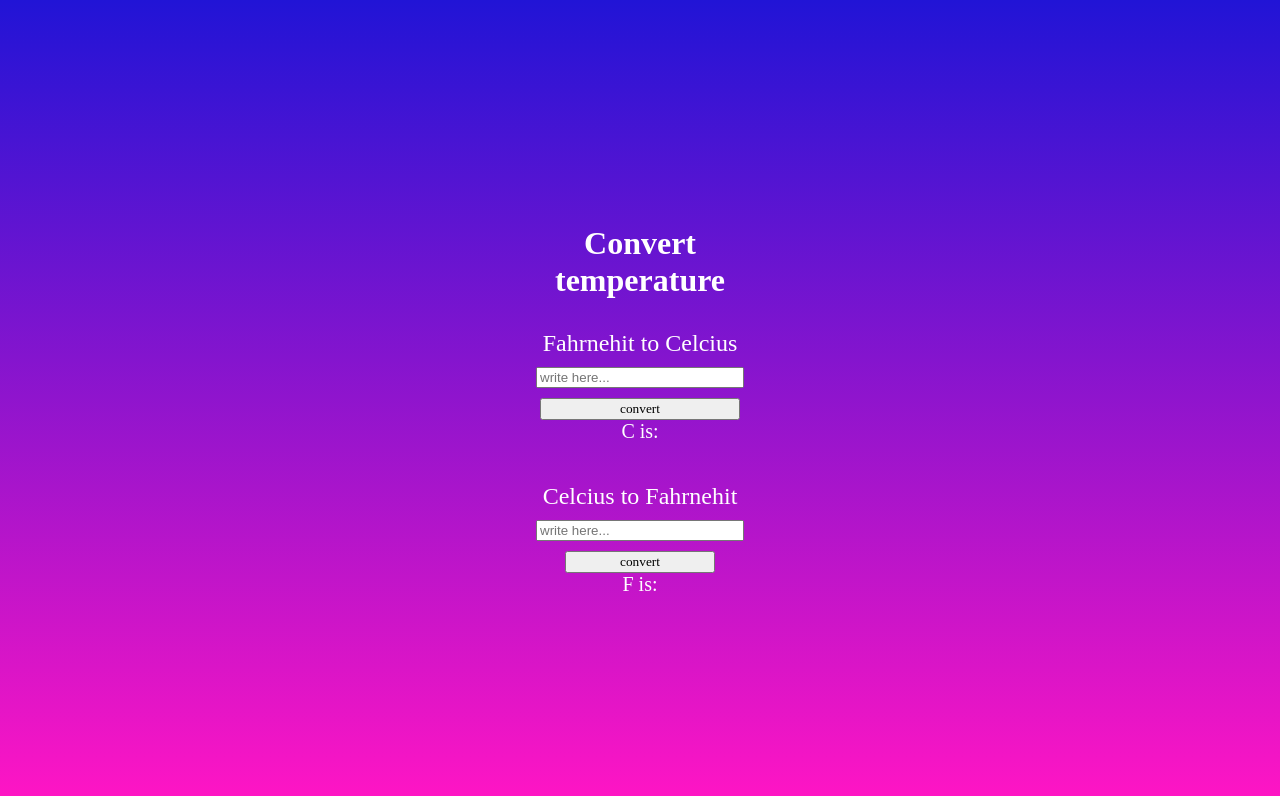
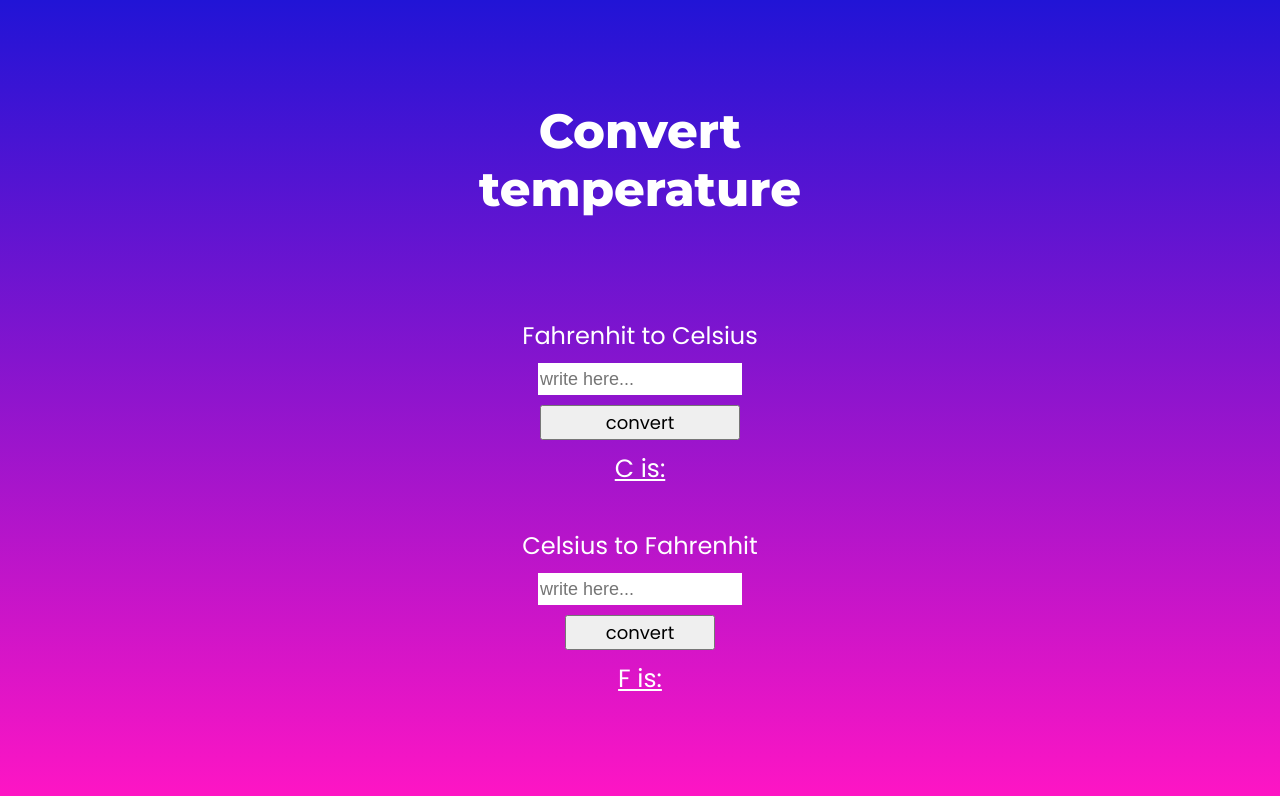
Before and after one commit to lDev28/celsius-fahrenheit, a plain HTML site: page index.html in a window 1280 px wide. Drawn offline with Linux system fonts and the light colour scheme; a web font is replaced by a local one.

Commit message:
correct files

```diff
--- a/index.html
+++ b/index.html
@@ -6,6 +6,10 @@
 	<meta http-equiv="X-UA-Compatible" content="IE=edge">
 	<meta name="viewport" content="width=device-width, initial-scale=1.0">
 	<link rel="stylesheet" href="style.css">
+	<link rel="preconnect" href="https://fonts.googleapis.com">
+	<link rel="preconnect" href="https://fonts.gstatic.com" crossorigin>
+	<link href="https://fonts.googleapis.com/css2?family=Montserrat:wght@800&family=Poppins&family=Roboto&display=swap"
+		rel="stylesheet">
 	<title>JavaScript</title>
 </head>
 
@@ -14,7 +18,7 @@
 
 		<h1 class="head">Convert <br> temperature</h1>
 
-		<h2 class="title">Fahrnehit to Celcius</h2>
+		<h2 class="title">Fahrenhit to Celsius</h2>
 		<div class="elems">
 			<input class="input" type="number" value="" placeholder="write here...">
 			<button class="show-result show-result-f">convert</button>
@@ -23,7 +27,7 @@
 		<p class="result">C is:</p>
 
 
-		<h2 class="title second-title">Celcius to Fahrnehit</h2>
+		<h2 class="title second-title">Celsius to Fahrenhit</h2>
 		<div class="elems">
 			<input class="input input-c" type="number" value="" placeholder="write here...">
 			<button class="show-result show-result-c">convert</button>
--- a/main.js
+++ b/main.js
@@ -9,7 +9,9 @@ function frg() {
 
 	let frgResult = (5 / 9) * (frginput - 32);
 
-	result.innerHTML = "C is: " + frgResult.toFixed(2);
+	var mainResult = frgResult.toFixed(2);
+
+	result.innerHTML = "C is: " + mainResult;
 };
 
 
@@ -25,5 +27,7 @@ function celcius() {
 
 	let cresult = (cinput * 1.8) + 32;
 
-	resultC.innerHTML = "F is:" + cresult.toFixed(2);
+	var mainResultC = cresult.toFixed(2);
+
+	resultC.innerHTML = "F is: " + mainResultC;
 };
--- a/style.css
+++ b/style.css
@@ -1,13 +1,3 @@
-@font-face {
-  font-family: Montserrat;
-  src: url(../c-f/font/Montserrat-Bold.ttf);
-}
-
-@font-face {
-  font-family: Poppins;
-  src: url(../c-f/font/Poppins-Regular.ttf);
-}
-
 html,
 body {
   margin: 0px 0px 0px 0px;
@@ -29,13 +19,15 @@ body {
 .head {
   color: #fff;
   text-align: center;
-  font-family: Montserrat;
+  font-family: 'Montserrat', sans-serif;
+  font-size: 48px;
+  margin: 0px 0px 90px 0px;
 }
 
 .title {
   font-weight: 400;
   color: #fff;
-  font-family: Poppins;
+  font-family: 'Poppins', sans-serif;
   margin: 10px 0px;
 }
 
@@ -52,6 +44,10 @@ body {
 }
 
 .input {
+  background-color: #fff;
+  border: none;
+  height: 30px;
+  font-size: 18px;
   width: 100%;
 }
 
@@ -85,9 +81,11 @@ body {
 
 .show-result {
   font-weight: 400;
-  font-family: Poppins;
+  font-family: 'Poppins', sans-serif;
   margin: 10px 0px 0px 0px;
   width: 150px;
+  height: 35px;
+  font-size: 18px;
 }
 
 .show-result.show-result-f {
@@ -100,9 +98,10 @@ body {
 
 .result {
   color: #fff;
-  font-size: 20px;
-  font-family: Poppins;
-  margin: 0px 0px 0px 0px;
+  font-size: 25px;
+  font-family: 'Poppins', sans-serif;
+  margin: 10px 0px 0px 0px;
+  text-decoration: underline;
 }
 
 sup {
```
Also changed, not shown: font/Montserrat-Bold.ttf (deleted), font/Poppins-Regular.ttf (deleted).
